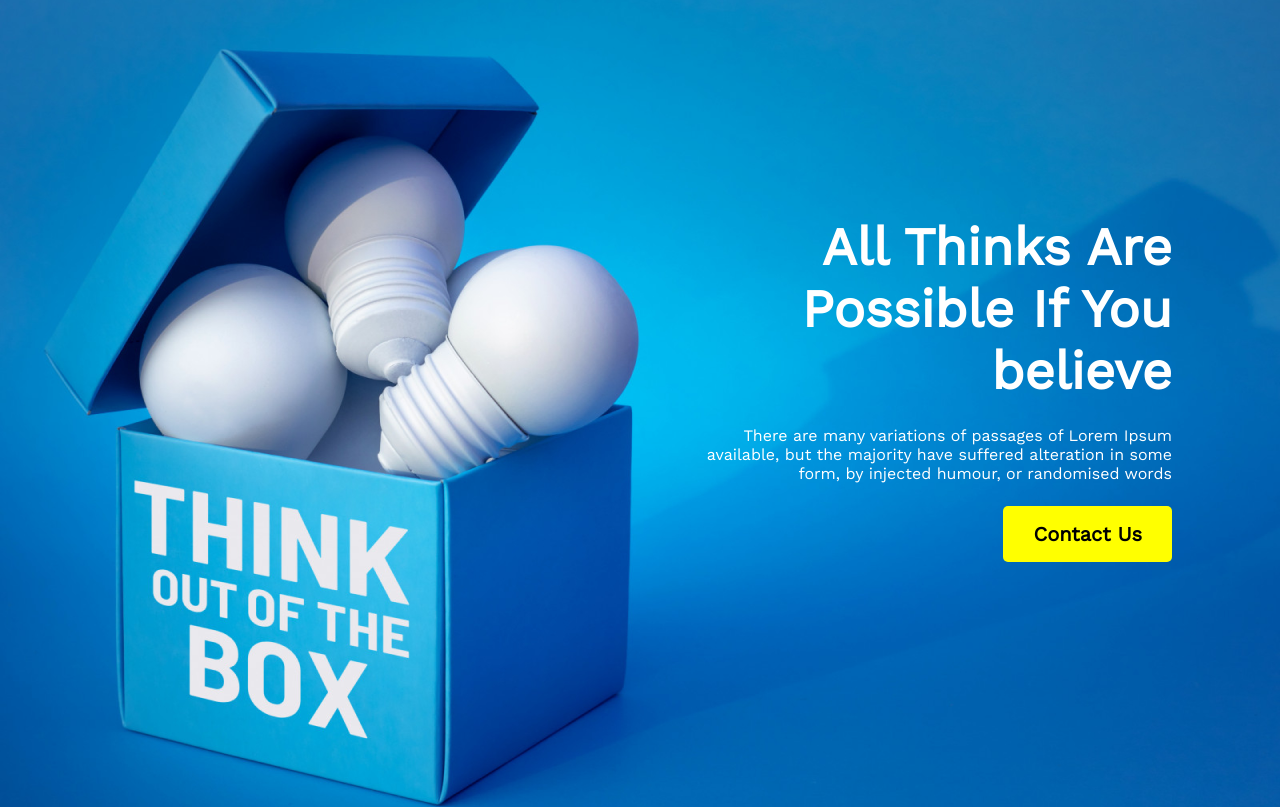
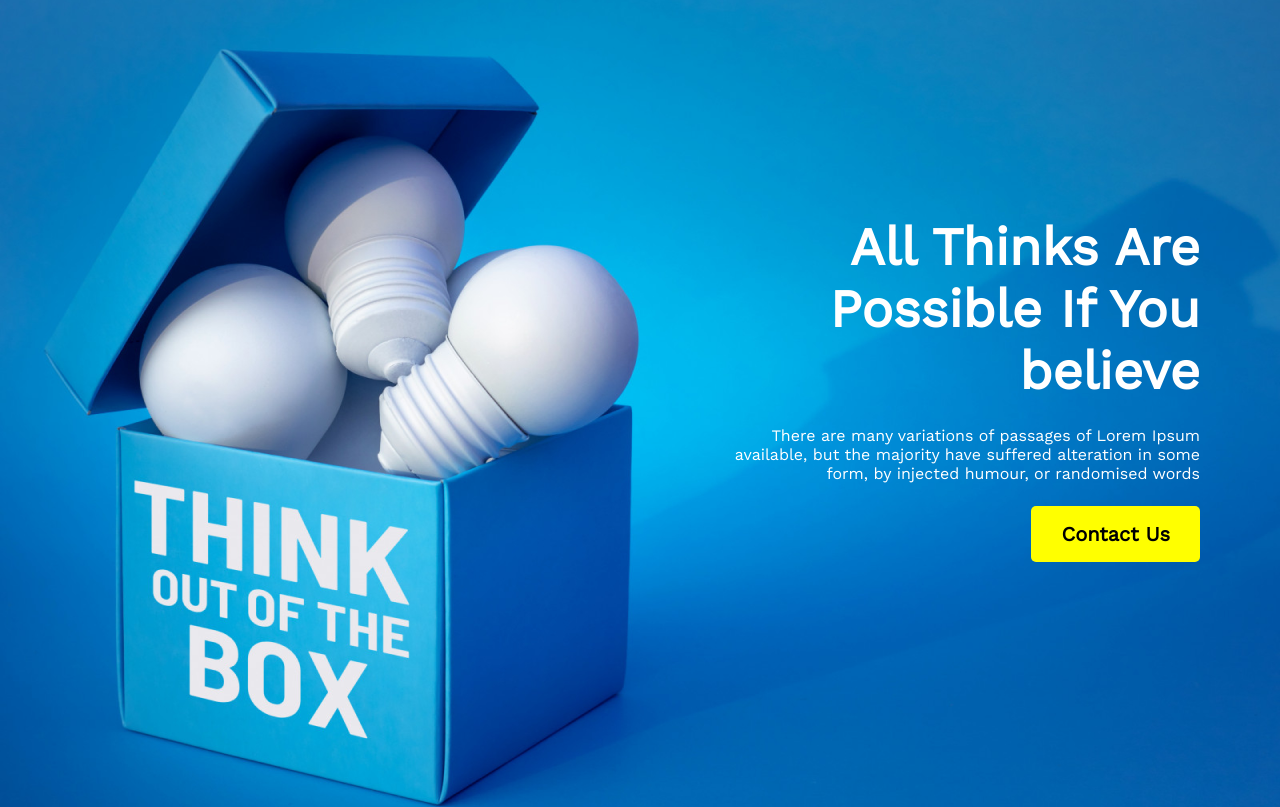
Before and after one commit to makbulhosen5000/1st-assginment, a plain HTML site: page index.html in a window 1280 px wide. Shown: the top 807 px of the page. Drawn offline with nearby package versions, Linux system fonts and the light colour scheme.

Commit message:
project done

```diff
--- a/css/style.css
+++ b/css/style.css
@@ -24,7 +24,7 @@
 }
 .header-title{
     text-align: right;
-    padding-right: 108px;
+    padding-right: 80px;
     padding-top:216px;
     font-size: 45px;
     font-weight: 700;
@@ -32,7 +32,7 @@
 }
 .header-description{
     text-align: right;
-    margin: 24px 108px 32px 0;
+    margin: 24px 80px 32px 0;
     color: #FFFFFF;
 }
 /* new year description */
```
